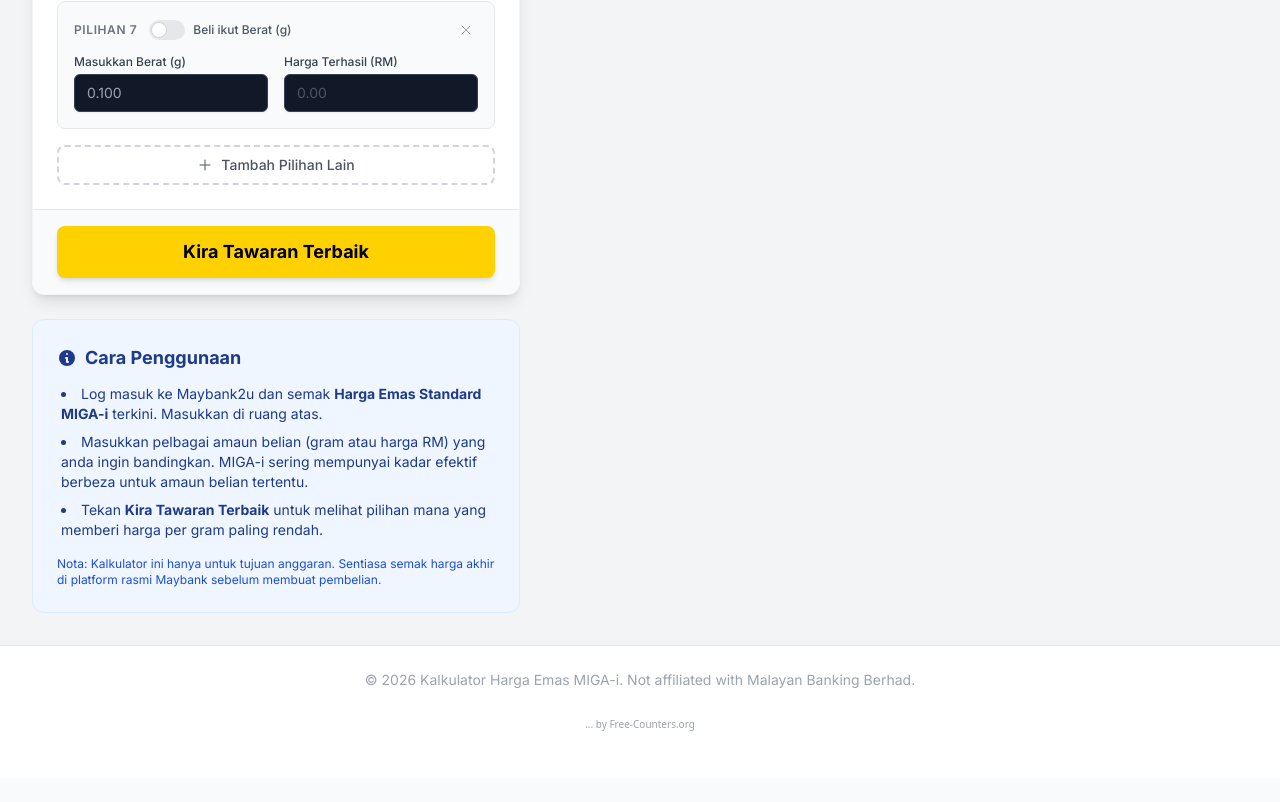
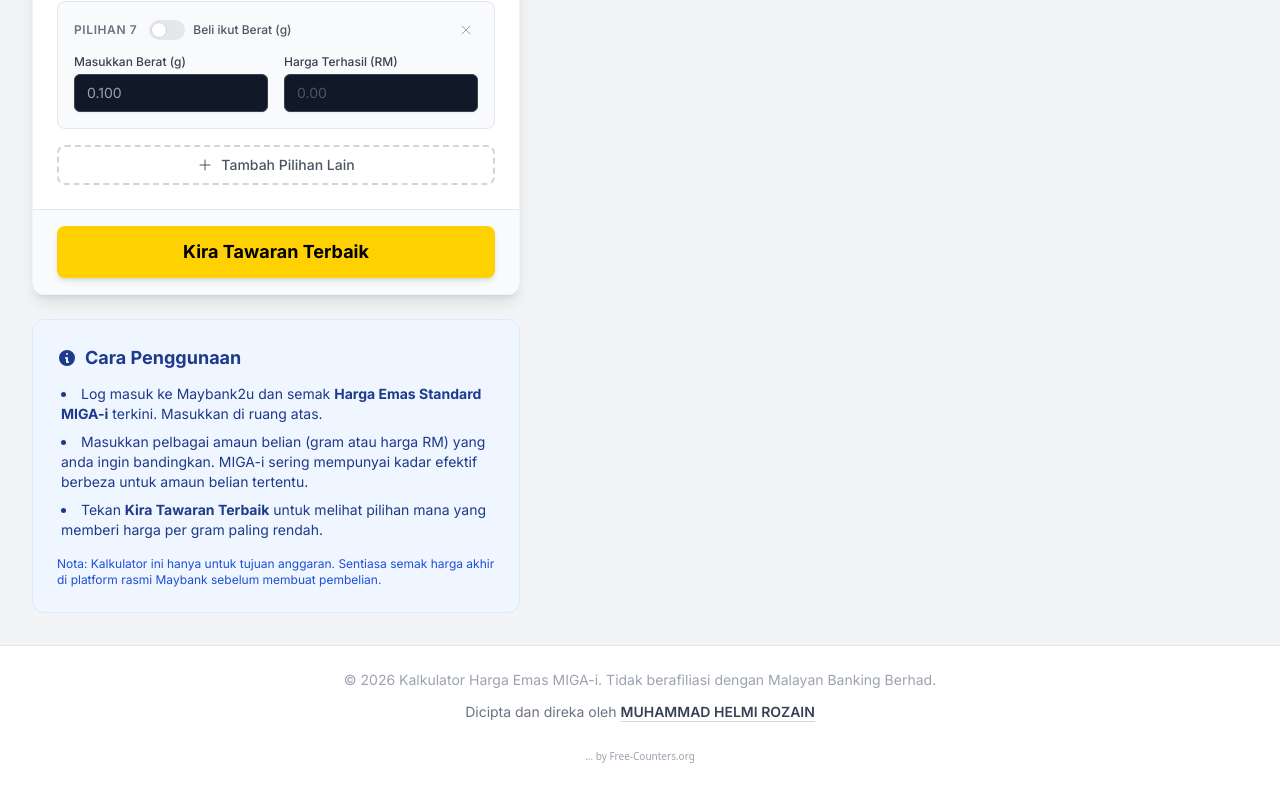
Before and after one commit to zerozedsc/MIGA-I-calculator, a React (Vite) app: page / in a window 1280 px wide. Shown: the part 1296-2098 px from the top of the page. Before the commit the page ends 2074 px from the top, so only its background shows below. Built offline with nearby package versions, Linux system fonts and the light colour scheme; no server answers.

Commit message:
update 20260129
feat: add creator information and affiliation disclaimer to footer

```diff
--- a/App.tsx
+++ b/App.tsx
@@ -270,7 +270,20 @@ const App: React.FC = () => {
         <div className="max-w-7xl mx-auto py-6 px-4 sm:px-6 lg:px-8">
           <div className="flex flex-col items-center justify-center gap-3">
             <p className="text-center text-sm text-gray-400">
-              &copy; {new Date().getFullYear()} {t.title}. Not affiliated with Malayan Banking Berhad.
+              &copy; {new Date().getFullYear()} {t.title}. {t.notAffiliated}
+            </p>
+
+            <p className="text-center text-sm text-gray-500">
+              <span className="whitespace-nowrap">{t.createdBy}</span>{' '}
+              <a
+                href="https://iamhelmi.me"
+                target="_blank"
+                rel="noopener noreferrer me"
+                className="font-semibold text-gray-700 hover:text-gray-900 underline decoration-gray-300 hover:decoration-gray-600 underline-offset-4 transition-colors"
+                aria-label={`${t.createdBy} ${t.creatorName} (${t.creatorSiteLabel})`}
+              >
+                {t.creatorName}
+              </a>
             </p>
 
             <div className="flex items-center justify-center">
--- a/utils/translations.ts
+++ b/utils/translations.ts
@@ -2,6 +2,10 @@ export const translations = {
   ms: {
     title: "Kalkulator Harga Emas MIGA-i",
     subtitle: "Cari Amaun Belian Emas Paling Menguntungkan",
+    createdBy: "Dicipta dan direka oleh",
+    creatorName: "MUHAMMAD HELMI ROZAIN",
+    creatorSiteLabel: "iamhelmi.me",
+    notAffiliated: "Tidak berafiliasi dengan Malayan Banking Berhad.",
     unofficial: "Alat Tidak Rasmi",
     marketData: "Data Pasaran",
     standardPriceLabel: "Harga Emas Standard Semasa (RM/g)",
@@ -76,6 +80,10 @@ export const translations = {
   en: {
     title: "MIGA-i Gold Price Calculator",
     subtitle: "Find the Most Profitable Gold Purchase Amount",
+    createdBy: "Created and designed by",
+    creatorName: "MUHAMMAD HELMI ROZAIN",
+    creatorSiteLabel: "iamhelmi.me",
+    notAffiliated: "Not affiliated with Malayan Banking Berhad.",
     unofficial: "Unofficial Tool",
     marketData: "Market Data",
     standardPriceLabel: "Current Standard Gold Price (RM/g)",
```
